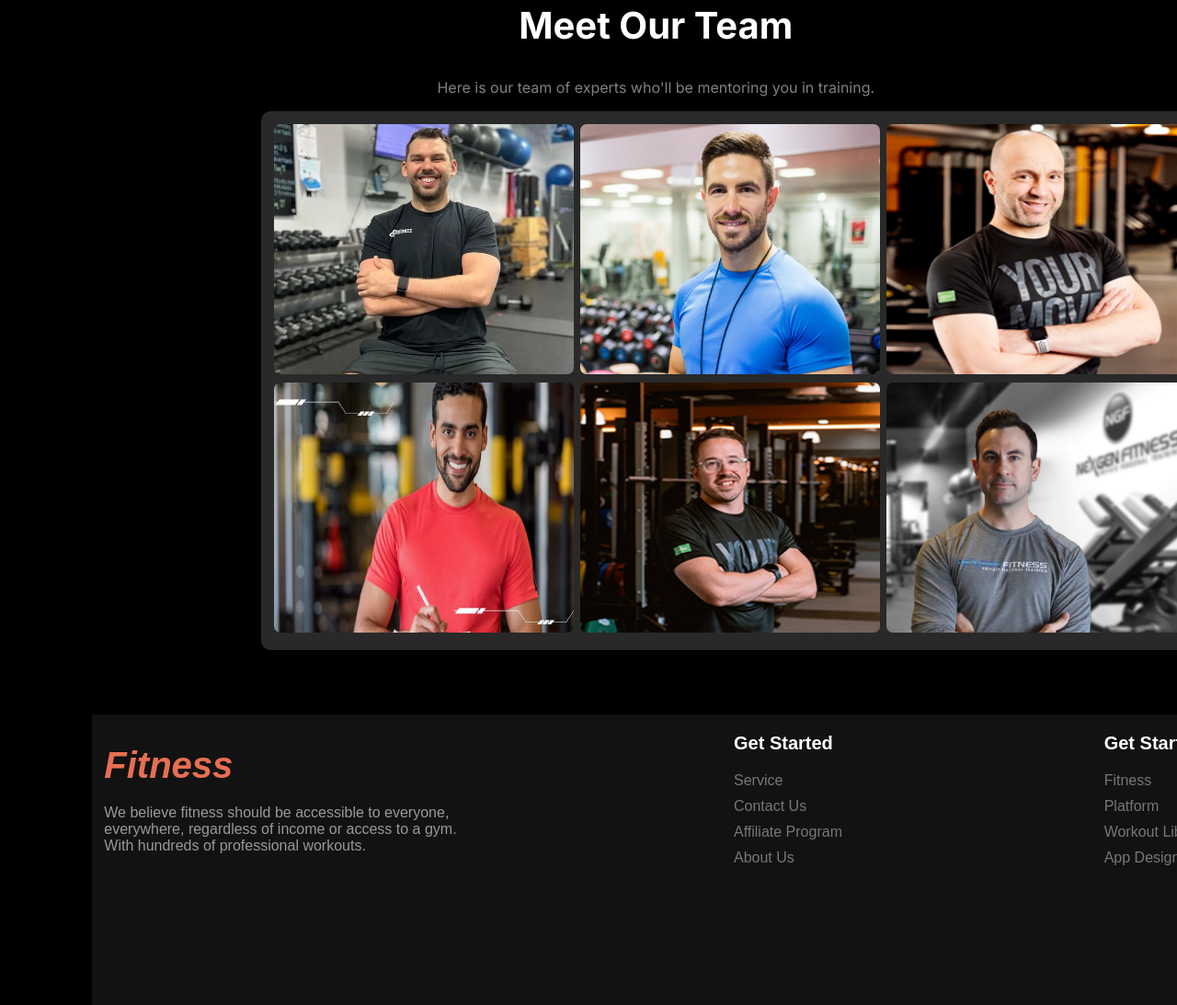
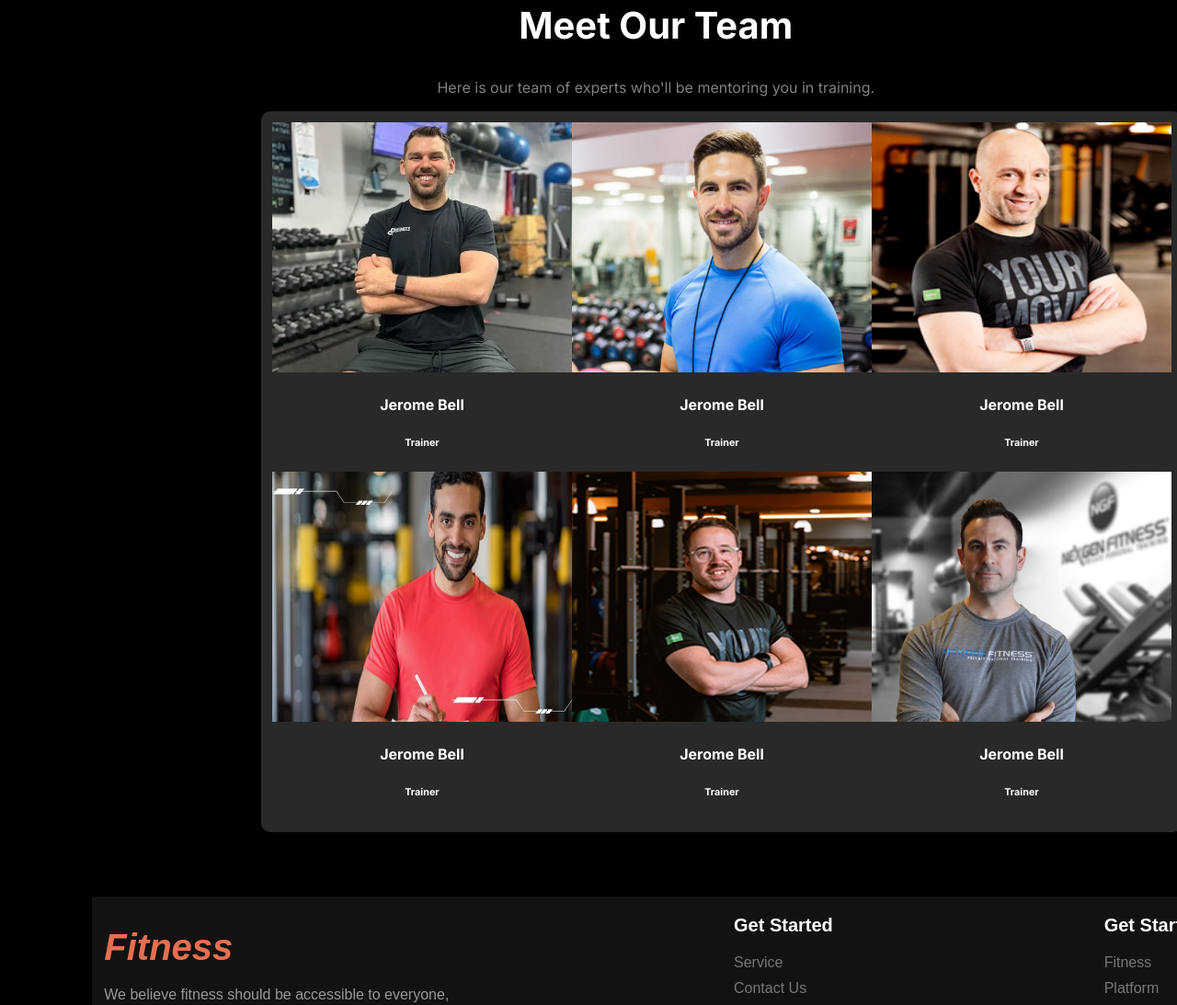
Before and after one commit to SultanMahirMuhtasimArian/Gymport.1, a plain HTML site: page index.html in a window 1280 px wide. Shown: the part 2677-3770 px from the top of the page at 92% size. Drawn offline with Linux system fonts and the light colour scheme; a web font is replaced by a local one.

Commit message:
Update index.html

```diff
--- a/index.html
+++ b/index.html
@@ -160,6 +160,7 @@
     <div class="runcard">
 
 
+
         <div class="runtxt ">
 
             <h2 class="medfont" > Run an Extra Mile Easily </h2>
@@ -175,6 +176,8 @@
 
         <div class="img-run"><img src="run.jpg" alt="">
         </div>
+
+
 
 
 
@@ -275,20 +278,60 @@
 
 
 
-            <img src="trainer1.png" alt="">
-
-            <img src="trainer2.png" alt="">
-            <img src="trainer3.png" alt="">
-            <img src="trainer4.png" alt="">
-            <img src="trainer5.png" alt="">
-            <img src="trainer6.png" alt="">
 
 
 
+                <div class="trcontainer">
+                    <img src="trainer1.png" alt="Jerome Bell"  width="326px" height="272px">
+                    <div class="bottomleft">
+                        <h4>Jerome Bell</h4>
+                        <h6>Trainer</h6>
 
+                    </div>
+                  </div>
+                  <div class="trcontainer">
+                    <img src="trainer2.png" alt="Jerome Bell"  width="326px" height="272px">
+                    <div class="bottomleft">
+                        <h4>Jerome Bell</h4>
+                        <h6>Trainer</h6>
 
+                    </div>
+                  </div>
+                  <div class="trcontainer">
+                    <img src="trainer3.png" alt="Jerome Bell"  width="326px" height="272px">
+                    <div class="bottomleft">
+                        <h4>Jerome Bell</h4>
+                        <h6>Trainer</h6>
 
+                    </div>
+                  </div>
 
+                  <div class="trcontainer">
+                    <img src="trainer4.png" alt="Jerome Bell"  width="326px" height="272px">
+                    <div class="bottomleft">
+                        <h4>Jerome Bell</h4>
+                        <h6>Trainer</h6>
+
+                    </div>
+                  </div>
+
+                  <div class="trcontainer">
+                    <img src="trainer5.png" alt="Jerome Bell"  width="326px" height="272px">
+                    <div class="bottomleft">
+                        <h4>Jerome Bell</h4>
+                        <h6>Trainer</h6>
+
+                    </div>
+                  </div>
+
+                  <div class="trcontainer">
+                    <img src="trainer6.png" alt="Jerome Bell"  width="326px" height="272px">
+                    <div class="bottomleft">
+                        <h4>Jerome Bell</h4>
+                        <h6>Trainer</h6>
+
+                    </div>
+                  </div>
 
 
 
```
